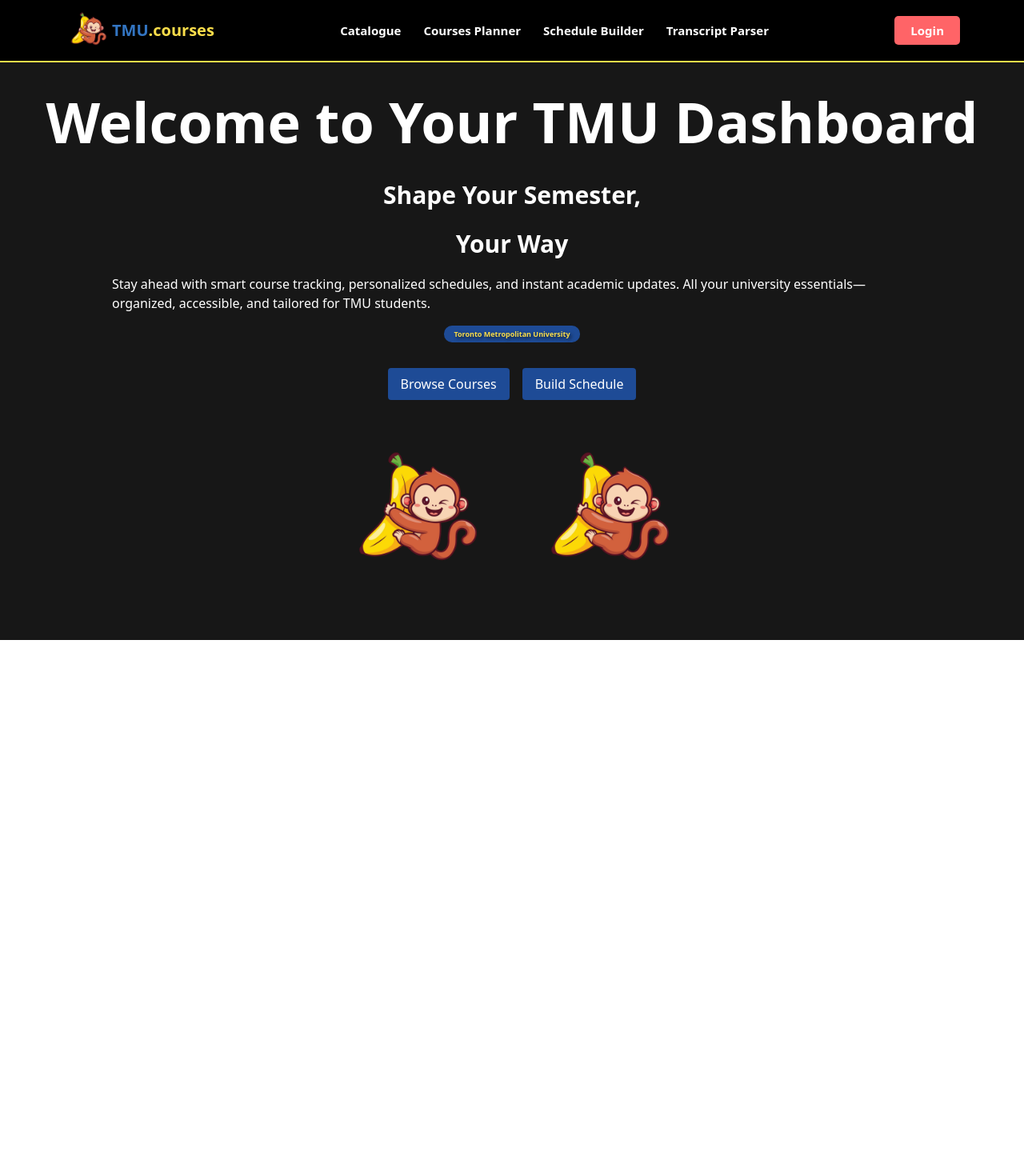
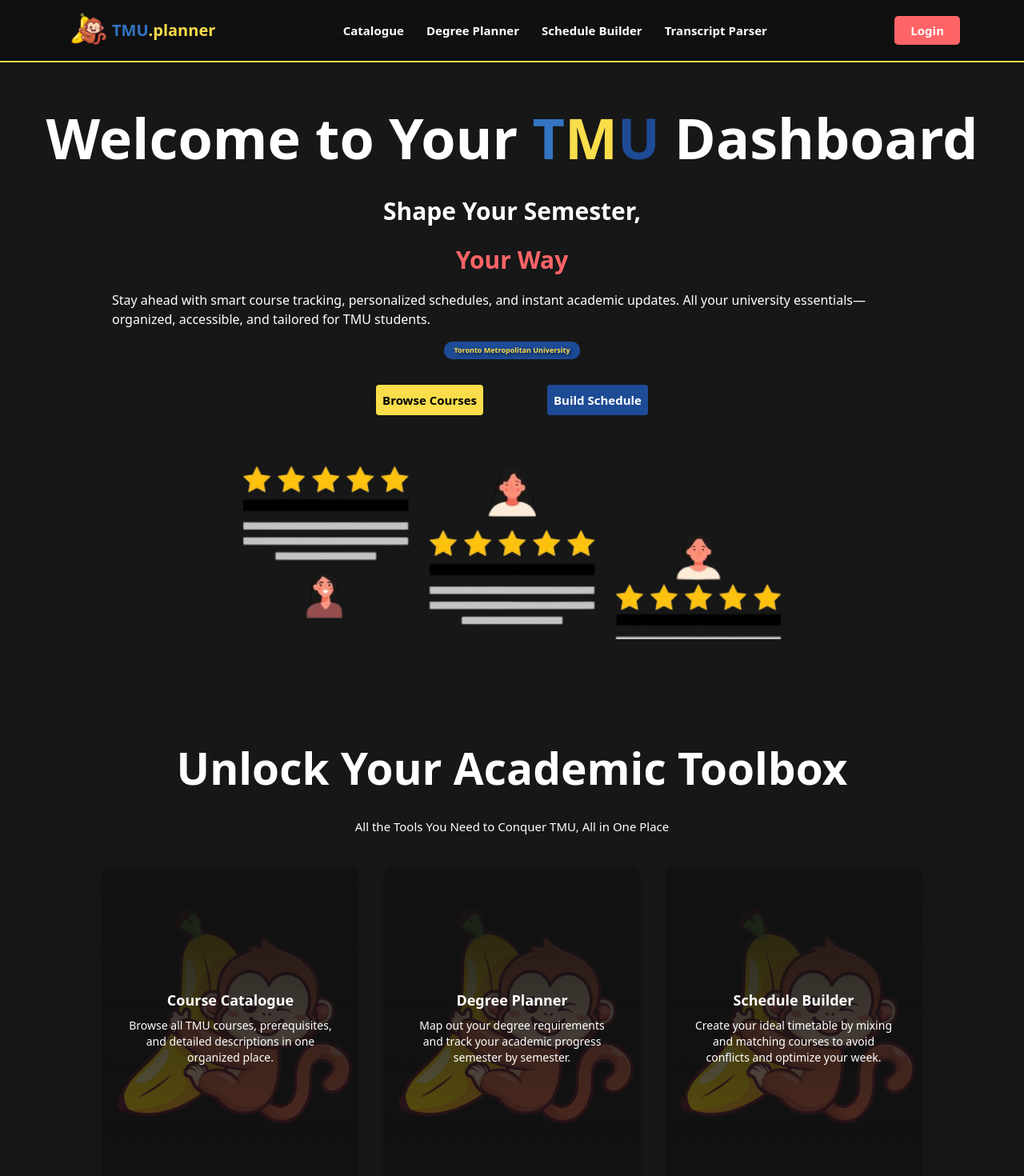
Before and after one commit to NawafM2005/tmuPulse, a Next.js app: page / in a window 1280 px wide. Shown: the top 1470 px of the page at 80% size. Before the commit the page ends 800 px from the top, so only its background shows below. Built offline with nearby package versions, Linux system fonts and the light colour scheme.

Commit message:
Updated HomePage

```diff
--- a/src/app/page.tsx
+++ b/src/app/page.tsx
@@ -1,34 +1,92 @@
 import Navbar from "@/components/navbar";
-import tmuLogo from '@/assets/tmu-monkey-logo.png';
+import homeBanner from '@/assets/home-banner-transparent.png';
+import logo from '@/assets/tmu-monkey-logo.png';
 
 export default function Home() {
   return (
-    <main className="flex flex-row min-h-screen items-center justify-center bg-foreground">
+    <main className="flex flex-col min-h-screen items-center justify-center bg-foreground">
       <Navbar />
 
-      <div className="flex flex-col items-center justify-center">
+      <div className="flex flex-col items-center justify-center mt-20">
         <div className="text-white flex flex-col gap-4 p-10 items-center justify-center">
-          <h1 className="text-[70px] font-[800]">Welcome to Your TMU Dashboard</h1>
+          <h1 className="text-[70px] font-[800]">Welcome to Your <span className="text-accent">T</span><span className="text-secondary">M</span><span className="text-primary">U</span> Dashboard</h1>
           <h3 className="text-[30px] font-[600]">Shape Your Semester,</h3>
-          <h3 className="text-[30px] font-[600] m">Your Way</h3>
+          <h3 className="text-[30px] font-[600] text-red-400">Your Way</h3>
           <p className="w-[1000px]">Stay ahead with smart course tracking, personalized schedules, and instant academic updates.
               All your university essentials—organized, accessible, and tailored for TMU students.
           </p>
           <button className="bg-primary w-[170px] text-secondary text-[9px] font-bold rounded-[10px] p-1"
           style={{ textShadow: "2px 2px 4px rgba(0, 0, 0, 0.75)" }}
           >Toronto Metropolitan University</button>
-          <div className="flex flex-row gap-4 mt-4">
-              <button className="bg-primary text-white px-4 py-2 rounded">Browse Courses</button>
-              <button className="bg-primary text-white px-4 py-2 rounded">Build Schedule</button>
+          <div className="flex flex-row gap-20 mt-4">
+              <button className="bg-primary text-black font-bold text-[15px] bg-secondary px-2 py-2 rounded hover:cursor-pointer hover:opacity-90 transition-colors duration-200">Browse Courses</button>
+              <button className="bg-primary text-white font-bold text-[15px] bg-accent px-2 py-2 rounded hover:cursor-pointer hover:opacity-90 transition-colors duration-200">Build Schedule</button>
           </div>
         </div>
 
         <div className="flex flex-row gap-10">
-          <img src={tmuLogo.src} alt="TMU Logo" className="h-50 w-50" />
-          <img src={tmuLogo.src} alt="TMU Logo" className="h-50 w-50" />
+          <img src={homeBanner.src} alt="Home Banner" className="h-60 w-180" />
         </div>
+      </div>
 
+      <div className="flex flex-col items-center justify-center mt-30">
+        <h1 className="text-[55px] font-[600] text-white">Unlock Your Academic Toolbox</h1>
+        <h3 className="text-[15px] text-white mt-5">All the Tools You Need to Conquer TMU, All in One Place</h3>
 
+        <div className="flex flex-wrap gap-8 justify-center mt-10 mb-20">
+          <div className="bg-black/30 rounded-lg shadow-md p-8 w-80 h-100 flex flex-col items-center justify-center text-white hover:cursor-pointer
+          hover:opacity-90 transition-all duration-500 hover:bg-black/90 hover:scale-102"
+          style={{
+                  backgroundImage: `linear-gradient(rgba(18, 18, 18, 0.95), rgba(18, 18, 18, 0.65)), url(${logo.src})`,
+                  backgroundSize: "cover",
+                  backgroundRepeat: "no-repeat",
+                  backgroundPosition: "center",
+                }}>
+            <h2 className="font-bold text-lg mb-2">Course Catalogue</h2>
+            <p className="text-sm text-center">
+              Browse all TMU courses, prerequisites, and detailed descriptions in one organized place.
+            </p>
+          </div>
+          <div className="bg-black/30 rounded-lg shadow-md p-8 w-80 h-100 flex flex-col items-center justify-center text-white hover:cursor-pointer
+           hover:opacity-90 transition-all duration-500 hover:bg-black/90 hover:scale-102"
+           style={{
+                  backgroundImage: `linear-gradient(rgba(18, 18, 18, 0.95), rgba(18, 18, 18, 0.65)), url(${logo.src})`,
+                  backgroundSize: "cover",
+                  backgroundRepeat: "no-repeat",
+                  backgroundPosition: "center",
+                }}>
+            <h2 className="font-bold text-lg mb-2">Degree Planner</h2>
+            <p className="text-sm text-center">
+              Map out your degree requirements and track your academic progress semester by semester.
+            </p>
+          </div>
+          <div className="bg-black/30 rounded-lg shadow-md p-8 w-80 h-100 flex flex-col items-center justify-center text-white hover:cursor-pointer
+           hover:opacity-90 transition-all duration-500 hover:bg-black/90 hover:scale-102"
+           style={{
+                  backgroundImage: `linear-gradient(rgba(18, 18, 18, 0.95), rgba(18, 18, 18, 0.65)), url(${logo.src})`,
+                  backgroundSize: "cover",
+                  backgroundRepeat: "no-repeat",
+                  backgroundPosition: "center",
+                }}>
+            <h2 className="font-bold text-lg mb-2">Schedule Builder</h2>
+            <p className="text-sm text-center">
+              Create your ideal timetable by mixing and matching courses to avoid conflicts and optimize your week.
+            </p>
+          </div>
+          <div className="bg-black/30 rounded-lg shadow-md p-8 w-80 h-100 flex flex-col items-center justify-center text-white hover:cursor-pointer
+           hover:opacity-90 transition-all duration-500 hover:bg-black/90 hover:scale-102"
+           style={{
+                  backgroundImage: `linear-gradient(rgba(18, 18, 18, 0.95), rgba(18, 18, 18, 0.65)), url(${logo.src})`,
+                  backgroundSize: "cover",
+                  backgroundRepeat: "no-repeat",
+                  backgroundPosition: "center",
+                }}>
+            <h2 className="font-bold text-lg mb-2">Transcript Parser</h2>
+            <p className="text-sm text-center">
+              Upload your transcript to automatically extract completed courses and update your planner.
+            </p>
+          </div>
+        </div>
       </div>
     </main>
   );
--- a/src/components/navbar.tsx
+++ b/src/components/navbar.tsx
@@ -3,14 +3,14 @@ import tmuLogo from '../assets/tmu-monkey-logo.png';
 
 export default function Navbar() {
   return (
-    <nav className="bg-black text-white px-20 py-2 flex flex-row justify-between items-center gap-30 absolute top-0 left-0 w-full text-15 border-b-2 border-secondary">
+    <nav className="bg-black/30 backdrop-blur-xl text-white px-20 py-2 flex flex-row justify-between items-center gap-30 fixed top-0 left-0 w-full text-[15px] border-b-2 border-secondary z-50">
 
         <a href='/'>
             <div className="text-xl font-bold flex flex-row hover:cursor-pointer items-center">
             <img src={tmuLogo.src} alt="TMU Logo" className="h-15 w-15" />
 
             <p className="text-accent">TMU</p>
-            <p className="text-secondary">.courses</p>
+            <p className="text-secondary">.planner</p>
         </div>
         </a>
 
@@ -19,7 +19,7 @@ export default function Navbar() {
             <a href="#" className="p-2 rounded-[10px] hover:bg-secondary hover:text-black transition-colors duration-200">Catalogue</a>
             </li>
             <li>
-            <a href="#" className="p-2 rounded-[10px] hover:bg-secondary hover:text-black transition-colors duration-200">Courses Planner</a>
+            <a href="#" className="p-2 rounded-[10px] hover:bg-secondary hover:text-black transition-colors duration-200">Degree Planner</a>
             </li>
             <li>
             <a href="#" className="p-2 rounded-[10px] hover:bg-secondary hover:text-black transition-colors duration-200">Schedule Builder</a>
```
Also changed, not shown: src/assets/home-banner-transparent.png (added).
